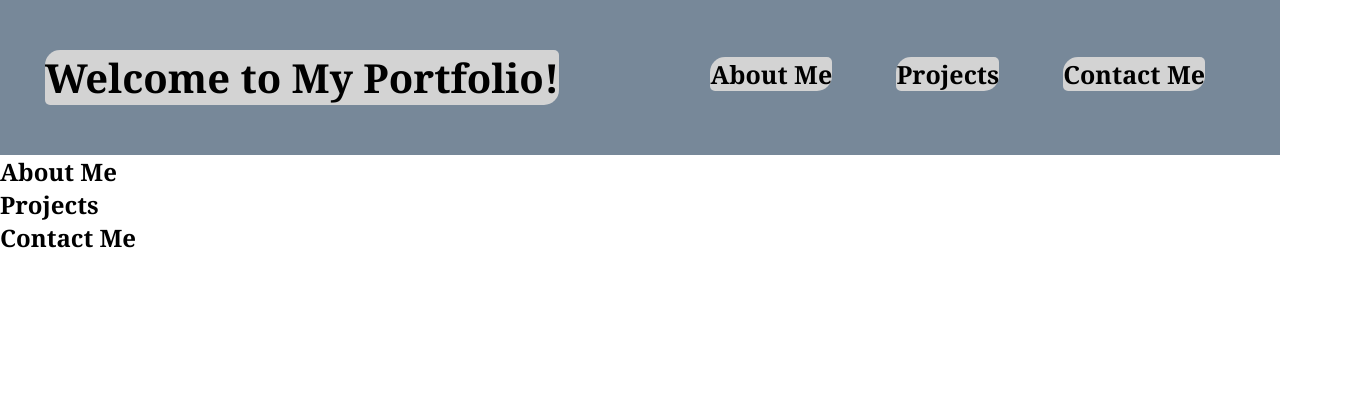
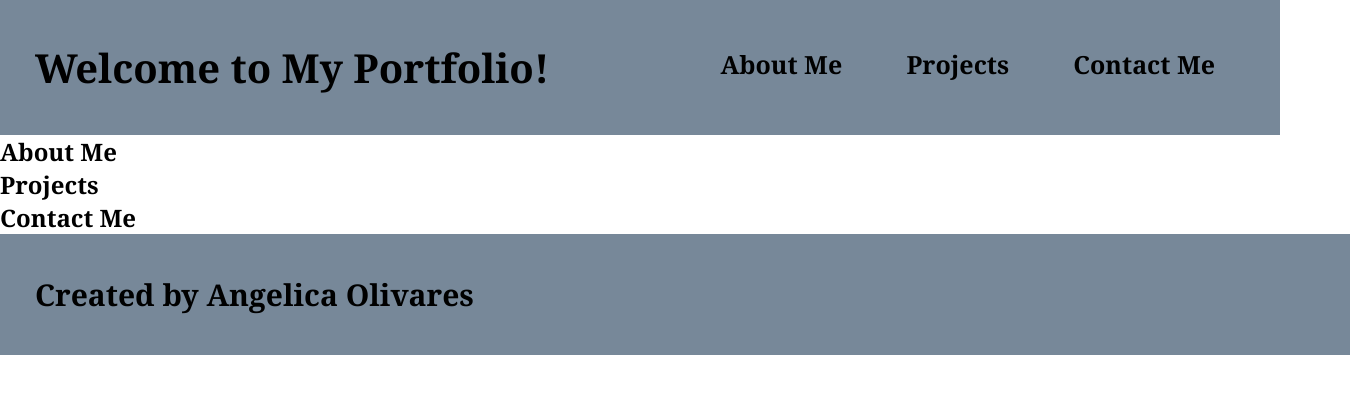
Before and after one commit to aoliva-16/Professional-Portfolio, a plain HTML site: page index.html in a window 1280 px wide. Shown: the whole page, 1350 px wide, since content can reach past the window. Drawn offline with Linux system fonts and the light colour scheme.

Commit message:
footer css styled

```diff
--- a/assets/css/style.css
+++ b/assets/css/style.css
@@ -10,17 +10,15 @@ body {
 }
 
 header {
-    padding: 50px 45px;
+    padding: 40px 35px;
     background-color: lightslategrey;
 }
 
 header h1 {
     font-weight: bold;
     font-size: 40px;
-    background-color: lightgrey;
     margin: 0;
     display: inline;
-    border-radius: 15px 5px 15px 5px;
 }
 
 header a {
@@ -41,6 +39,17 @@ header nav ul li a {
     margin: 0 30px;
     font-weight: bold;
     font-size: 25px;
-    background-color: lightgrey;
-    border-radius: 15px 5px 15px 5px;
 }
+
+footer {
+    background: lightslategrey;
+    width: 100%;
+    padding: 40px 35px
+}
+
+footer h2 {
+    display: inline;
+    color: black;
+    font-size: 30px;
+    margin: 0;
+}
--- a/index.html
+++ b/index.html
@@ -41,6 +41,8 @@
     </section>
 
 <!-- Footer-->
-
+<footer>
+    <h2>Created by Angelica Olivares</h2>
+</footer>
   </body>
 </html>
```
